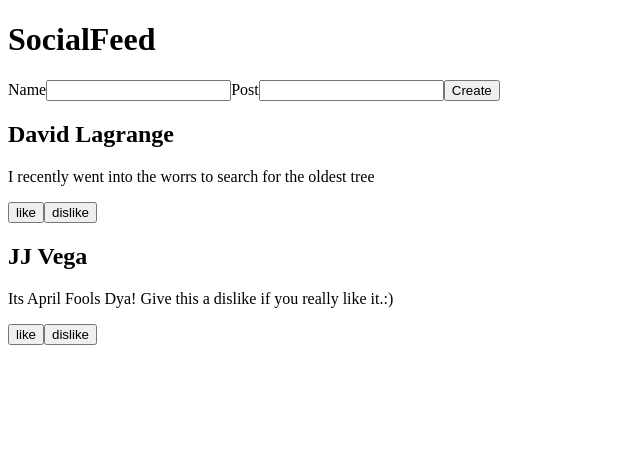
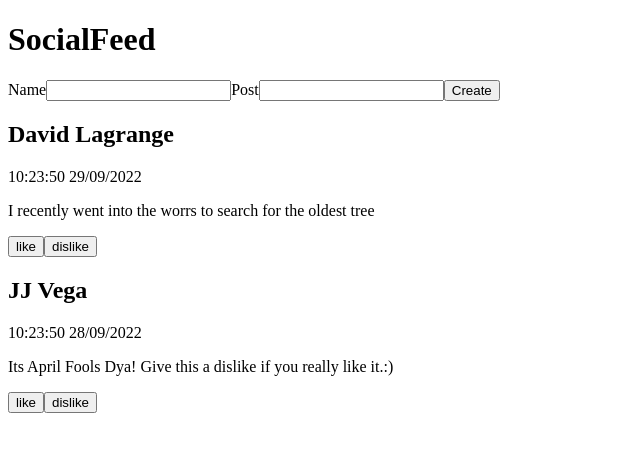
Before and after one commit to JiangyueWang/Social-Feed-React, a React (Create React App) app: page / in a window 1280 px wide. Shown: the top 452 px of the page, without its empty margins (0-640 px from the left). Built offline with nearby package versions, Linux system fonts and the light colour scheme.

Commit message:
captured the time when user submit a post in CreatePost component  + displayed the time when user submitted a post in Post component

```diff
--- a/src/App.js
+++ b/src/App.js
@@ -5,8 +5,8 @@ import CreatePost from "./Components/CreatePost/CreatePost.jsx";
 function App() {
 
   const [posts, setPosts] = useState([
-    {name: 'David Lagrange', post:'I recently went into the worrs to search for the oldest tree'},
-    {name: 'JJ Vega', post: 'Its April Fools Dya! Give this a dislike if you really like it.:)'},
+    {name: 'David Lagrange', postTime:'10:23:50 29/09/2022', post:'I recently went into the worrs to search for the oldest tree'},
+    {name: 'JJ Vega', postTime:'10:23:50 28/09/2022', post: 'Its April Fools Dya! Give this a dislike if you really like it.:)'},
   ])
 
   function addNewPost(post) {
--- a/src/Components/CreatePost/CreatePost.jsx
+++ b/src/Components/CreatePost/CreatePost.jsx
@@ -3,14 +3,23 @@ import React, { useState } from 'react';
 const CreatePost = (props) => {
     const [name, setName] = useState('');
     const [post, setPost] = useState('');
-
+    function getPostTime() {
+        // const timeSubmit = Date.now();
+        // const date = new Date(timeSubmit);
+        const date = new Date();
+        return `${date.getHours()}:${date.getMinutes()}:${date.getSeconds()} ${date.getDate()}/${date.getMonth()+1}/${date.getFullYear()}`
+    }
     function handleSubmit(event) {
         event.preventDefault();
+        const postTime = getPostTime()
+        // console.log(JSON.stringify(postTime))
         let newPost = {
             name: name,
+            postTime: postTime,
             post: post
         }
         props.addNewPost(newPost)
+
     }
     return (
         <form onSubmit={handleSubmit}>
--- a/src/Components/Post/Post.jsx
+++ b/src/Components/Post/Post.jsx
@@ -4,6 +4,7 @@ const Posts = (prop) => {
     return (
     <div>
         <h2>{prop.post.name}</h2>
+        <p>{prop.post.postTime}</p>
         <p>{prop.post.post}</p>
         <button>like</button>
         <button>dislike</button>
```
